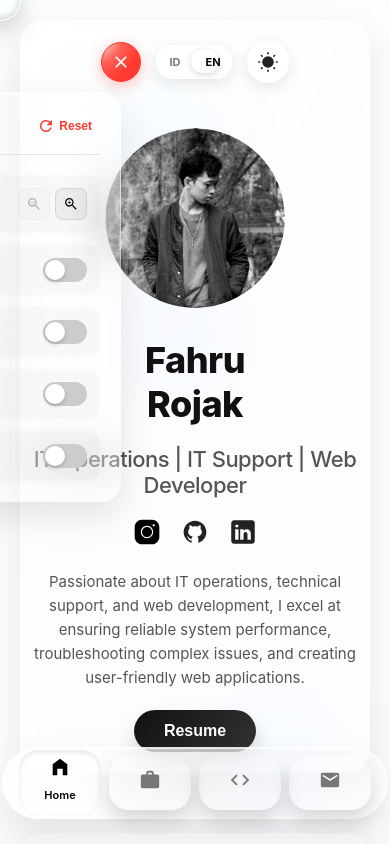
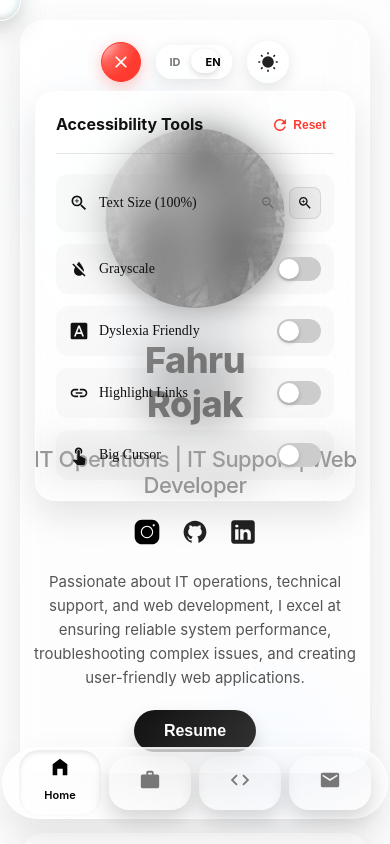
Before and after one commit to fahrurojak/fahru-portofolio, a React (Vite) app: page / in a window 390 px wide. Both pictures are taken after a click on the button "Accessibility Menu". Shown: the top 844 px of the page. Built offline with nearby package versions, Linux system fonts and the light colour scheme.

Commit message:
fix: center accessibility menu on mobile

```diff
--- a/src/common/AccessibilityMenu/AccessibilityMenu.css
+++ b/src/common/AccessibilityMenu/AccessibilityMenu.css
@@ -1,5 +1,4 @@
 .a11y-widget {
-  position: relative;
   display: flex;
   flex-direction: column;
   align-items: center;
@@ -63,8 +62,9 @@
 .a11y-panel {
   position: absolute;
   top: 50px;
-  right: 50%;
-  transform: translateX(50%);
+  left: 0;
+  right: 0;
+  margin: 0 auto;
   width: 320px;
   max-width: calc(100vw - 40px);
   padding: 20px !important;
@@ -75,8 +75,9 @@
 
 @media (min-width: 800px) {
   .a11y-panel {
+    left: auto;
     right: 0;
-    transform: none;
+    margin: 0;
     transform-origin: top right;
   }
 }
--- a/src/common/AccessibilityMenu/AccessibilityMenu.jsx
+++ b/src/common/AccessibilityMenu/AccessibilityMenu.jsx
@@ -46,9 +46,9 @@ function AccessibilityMenu() {
         {isOpen && (
           <motion.div
             className="a11y-panel glass-panel"
-            initial={{ opacity: 0, scale: 0.9, x: 20 }}
-            animate={{ opacity: 1, scale: 1, x: 0 }}
-            exit={{ opacity: 0, scale: 0.9, x: 20 }}
+            initial={{ opacity: 0, scale: 0.9 }}
+            animate={{ opacity: 1, scale: 1 }}
+            exit={{ opacity: 0, scale: 0.9 }}
             transition={{ duration: 0.2 }}
           >
             <div className="a11y-header">
```
